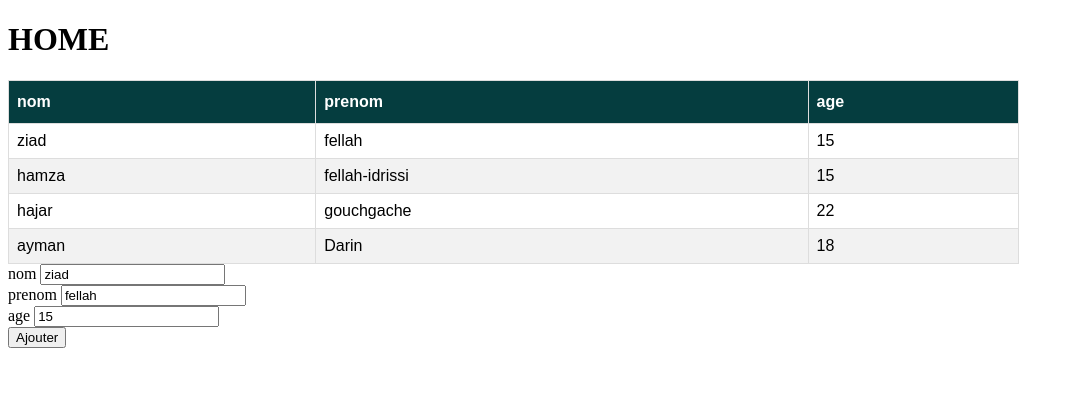
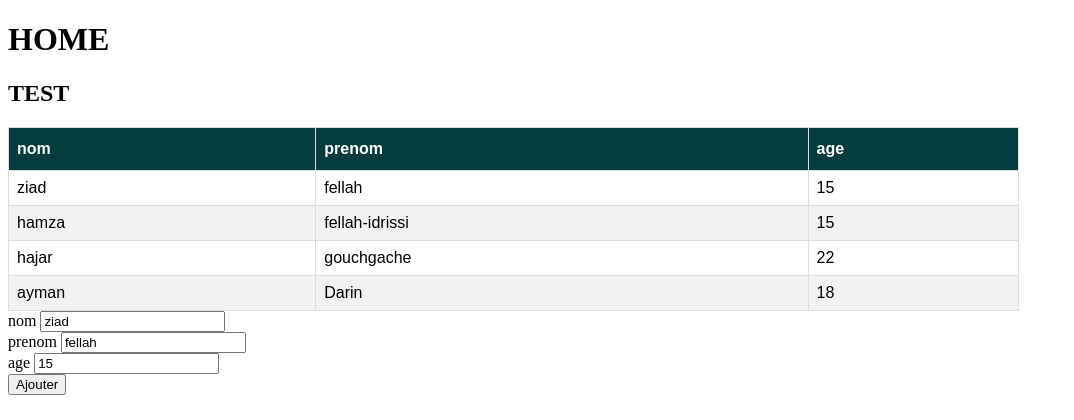
Before and after one commit to ZiadFellahIdrissi/django_todo, a Django app: page / in a window 1280 px wide. Shown: the top 420 px of the page, without its empty margins (0-1074 px from the left). Run offline with Django 3.2, Linux system fonts and the light colour scheme; data comes from the database, SQL or seed files in the repository; some libraries are stand-ins or nearby versions.

Commit message:
Update home.html

```diff
--- a/templates/home.html
+++ b/templates/home.html
@@ -43,6 +43,7 @@
 
 <body>
     <h1>HOME</h1>
+    <h2>TEST</h2>
 
     <div class="container">
         <div class="tabEtudiant">
```
